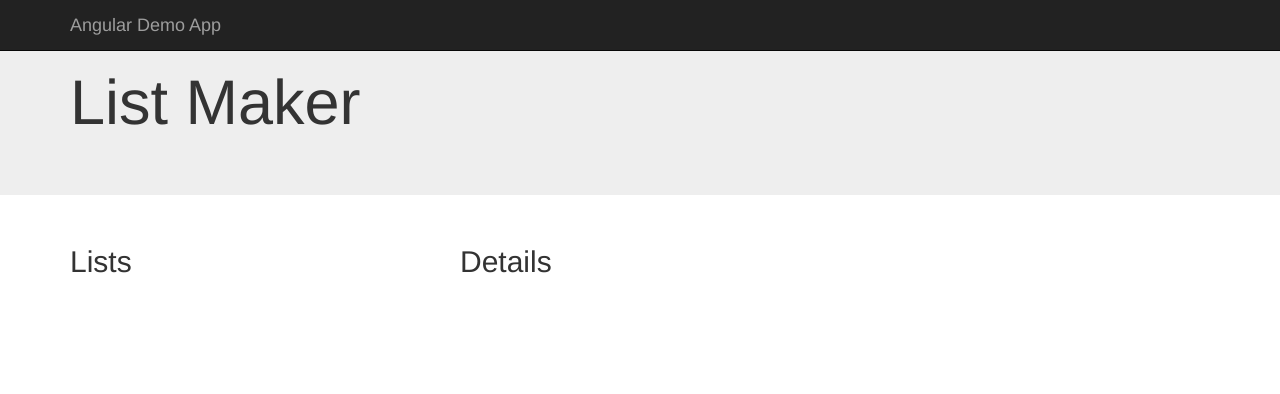
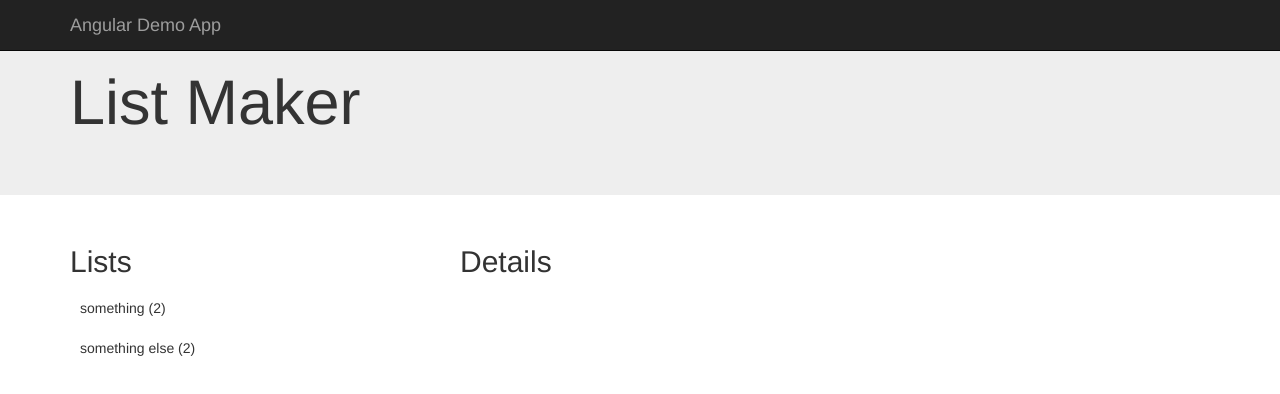
Before and after one commit to bpomerenke/sgf_dnug_angular_demo, a plain HTML site: page AngularDemoApp/AngularDemoApp/Index.html in a window 1280 px wide. Drawn offline with nearby package versions, Linux system fonts and the light colour scheme.

Commit message:
002 - adding lists - BP

```diff
--- a/AngularDemoApp/AngularDemoApp/Content/custom.css
+++ b/AngularDemoApp/AngularDemoApp/Content/custom.css
@@ -1,5 +1,9 @@
 .list-view li {
     padding: 10px;
+    cursor: pointer;
+}
+.list-view li:hover {
+    background-color: #337ab7;
 }
 .details-view {
     border: 1px solid silver;
--- a/AngularDemoApp/AngularDemoApp/Scripts/app/homeController.js
+++ b/AngularDemoApp/AngularDemoApp/Scripts/app/homeController.js
@@ -4,6 +4,11 @@
     var angularDemoApp = angular.module('AngularDemoApp');
 
     angularDemoApp.controller('homeController', function () {
+        var ctrl = this;
 
+        ctrl.lists = [
+            { id: 1, name: 'something', items: ['item 1', 'item 2'] },
+            { id: 2, name: 'something else', items: ['item 3', 'item 4'] }
+        ];
     });
 })();
--- a/AngularDemoApp/AngularDemoApp/home.html
+++ b/AngularDemoApp/AngularDemoApp/home.html
@@ -14,6 +14,11 @@
     <div class="row">
         <div class="col-md-4">
             <h2>Lists</h2>
+            <ul class="list-unstyled list-view">
+                <li ng-repeat="list in ctrl.lists">
+                    {{list.name}} ({{list.items.length}})
+                </li>
+            </ul>
         </div>
         <div class="col-md-8">
             <h2>Details</h2>
```
